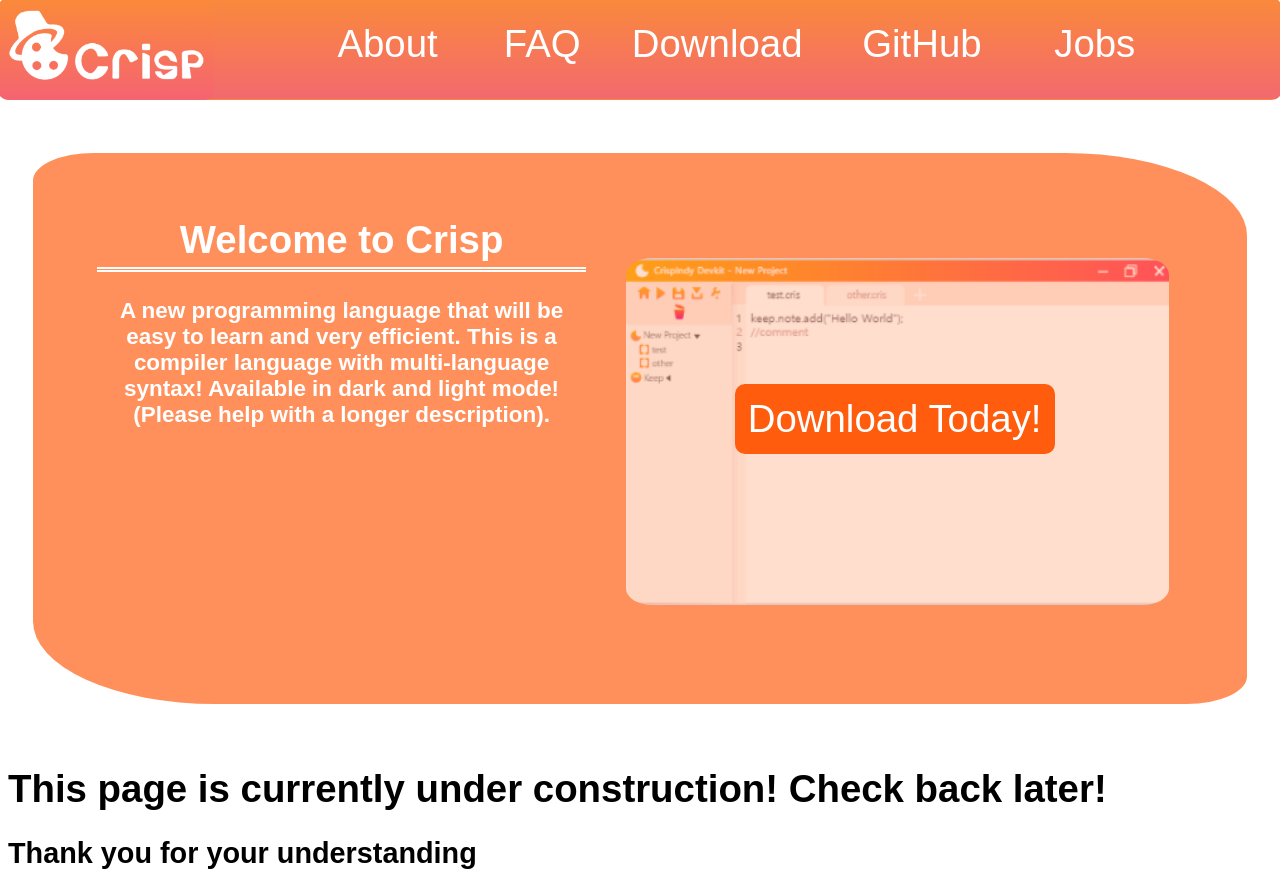
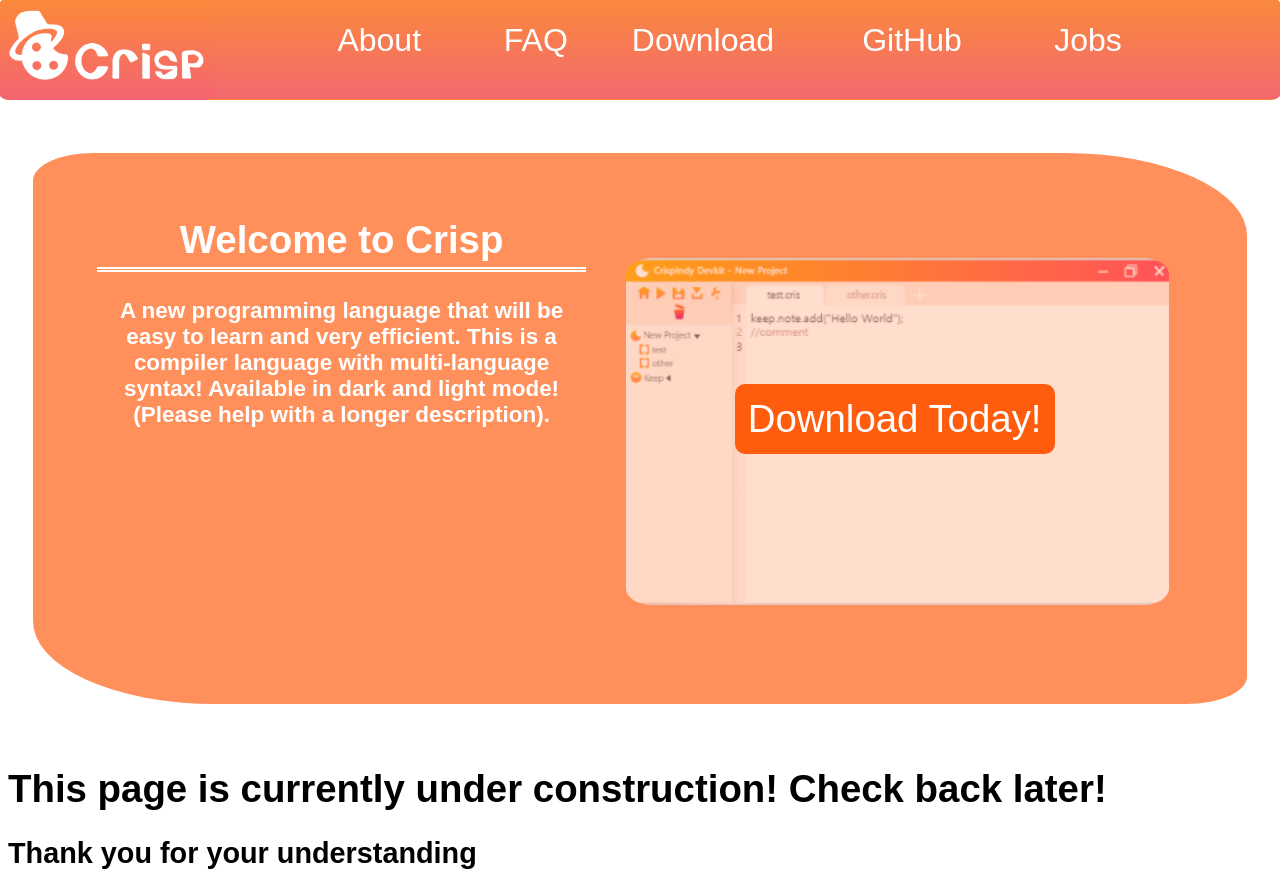
Before and after one commit to Crisp-Programming-Language/Crisp-Programming-Language.github.io, a plain HTML site: page index.html in a window 1280 px wide. Drawn offline with Linux system fonts and the light colour scheme.

Commit message:
Update navbar.css

```diff
--- a/assets/css/navbar.css
+++ b/assets/css/navbar.css
@@ -15,7 +15,7 @@
       margin: 3%;
       color: white;
       text-decoration: none;
-      font-size: 2em;
+      font-size: 2.5vw;
       top: -3vw;
       padding-top: 15px;
       padding-bottom: 17px;
```
